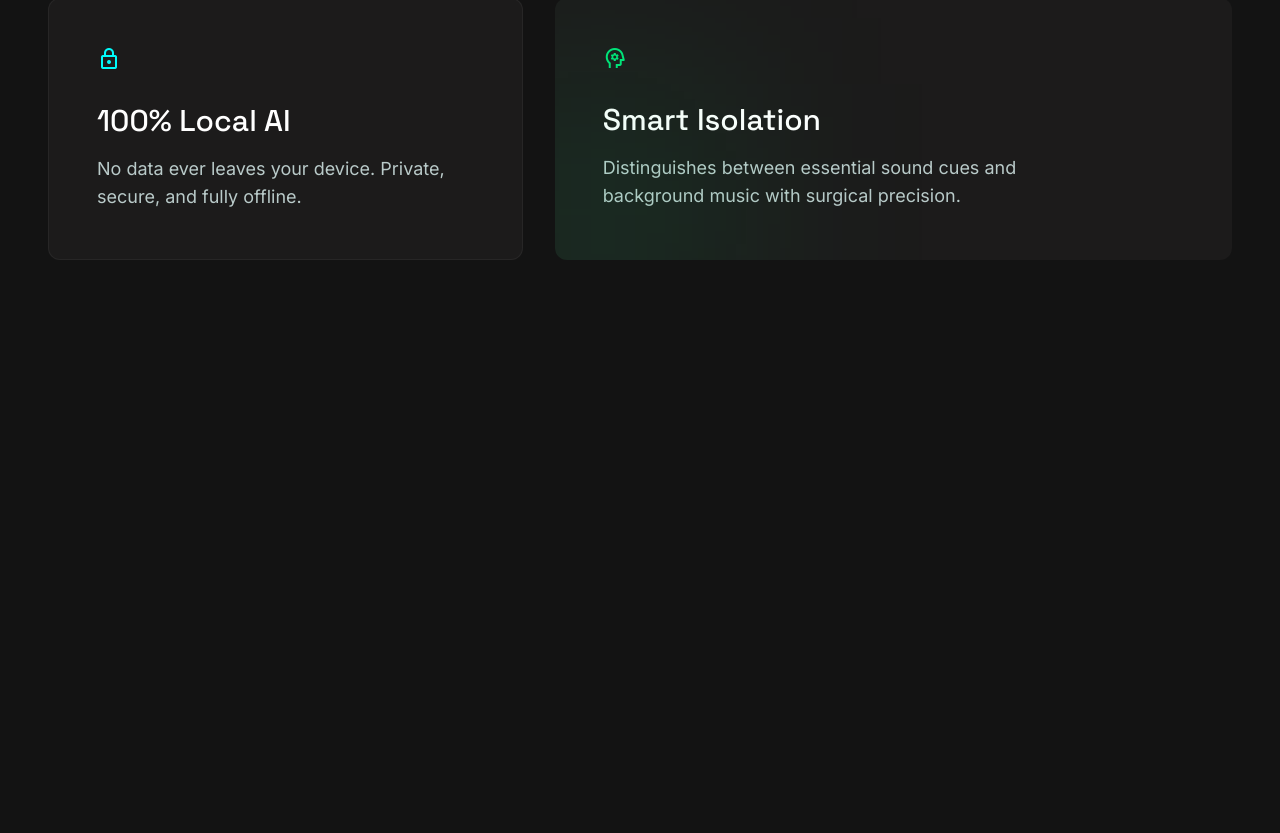
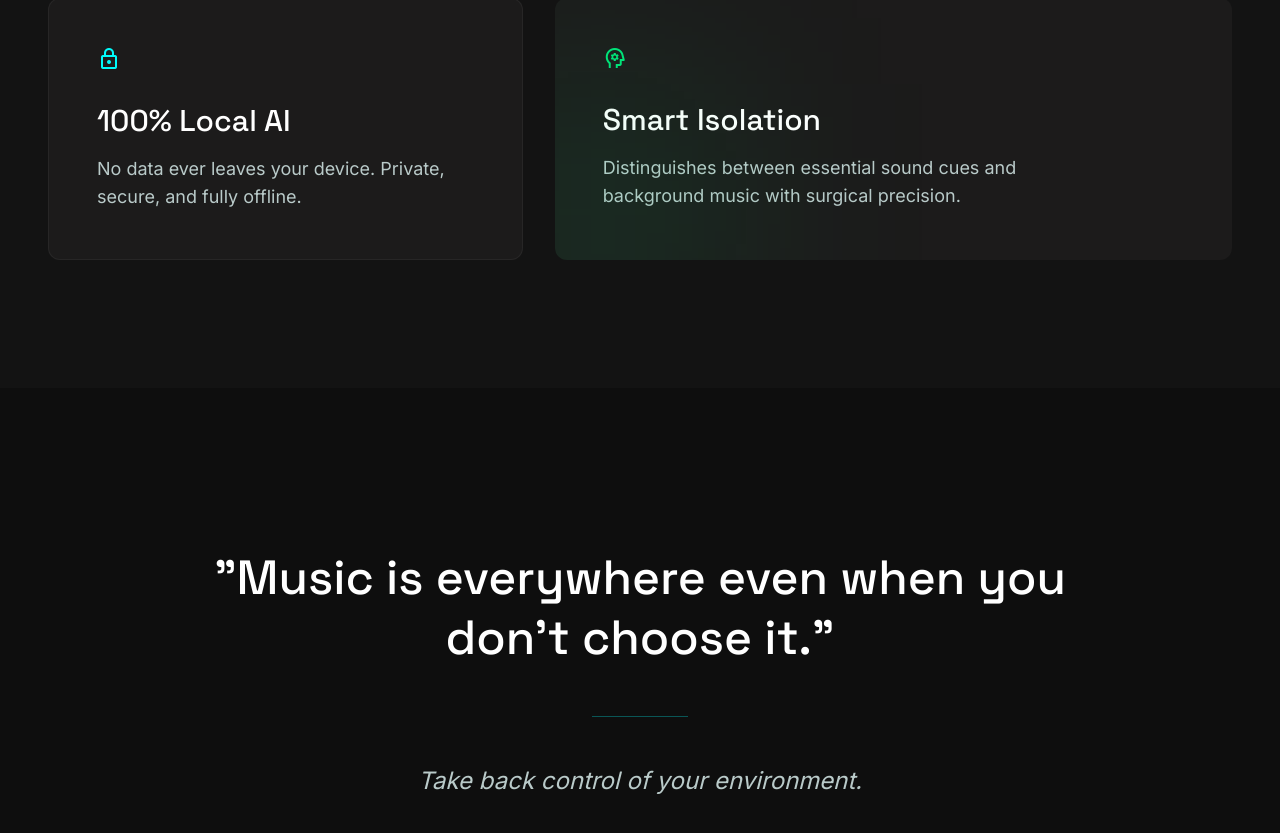
Before and after one commit to SafuGit/poise-web, a React (Vite) app: page / in a window 1280 px wide. Shown: the part 1732-2565 px from the top of the page. Before the commit the page ends 2120 px from the top, so only its background shows below. Built offline with nearby package versions, Linux system fonts and the light colour scheme.

Commit message:
Add Quote component to display a motivational message

```diff
--- a/src/App.tsx
+++ b/src/App.tsx
@@ -2,6 +2,7 @@ import Hero from './components/Hero';
 import Navbar from './components/Navbar';
 import Steps from './components/Steps';
 import Grid from './components/Grid';
+import Quote from './components/Quote';
 
 export default function App() {
   return (
@@ -11,6 +12,7 @@ export default function App() {
         <Hero />
         <Steps />
         <Grid />
+        <Quote />
       </main>
     </div>
   );
--- /dev/null
+++ b/src/components/Quote.tsx
@@ -0,0 +1,17 @@
+const Quote = () => {
+	return (
+		<section className="py-40 px-6 bg-surface-container-lowest text-center">
+			<div className="max-w-4xl mx-auto space-y-12">
+				<h2 className="font-headline text-[2.5rem] md:text-5xl text-white leading-tight font-medium">
+					"Music is everywhere even when you don't choose it."
+				</h2>
+				<div className="w-24 h-px bg-primary-fixed/30 mx-auto"></div>
+				<p className="font-body text-2xl text-on-surface-variant italic">
+					Take back control of your environment.
+				</p>
+			</div>
+		</section>
+	);
+};
+
+export default Quote;
```
